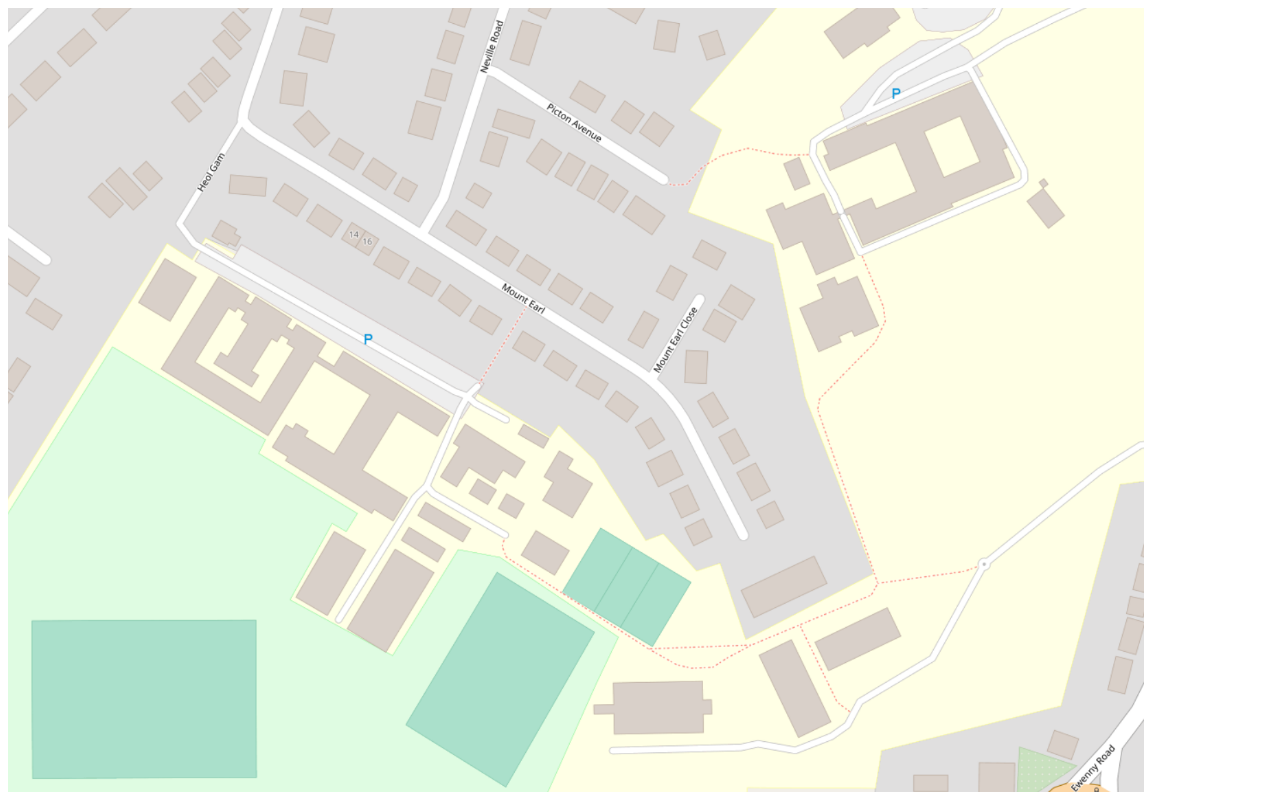
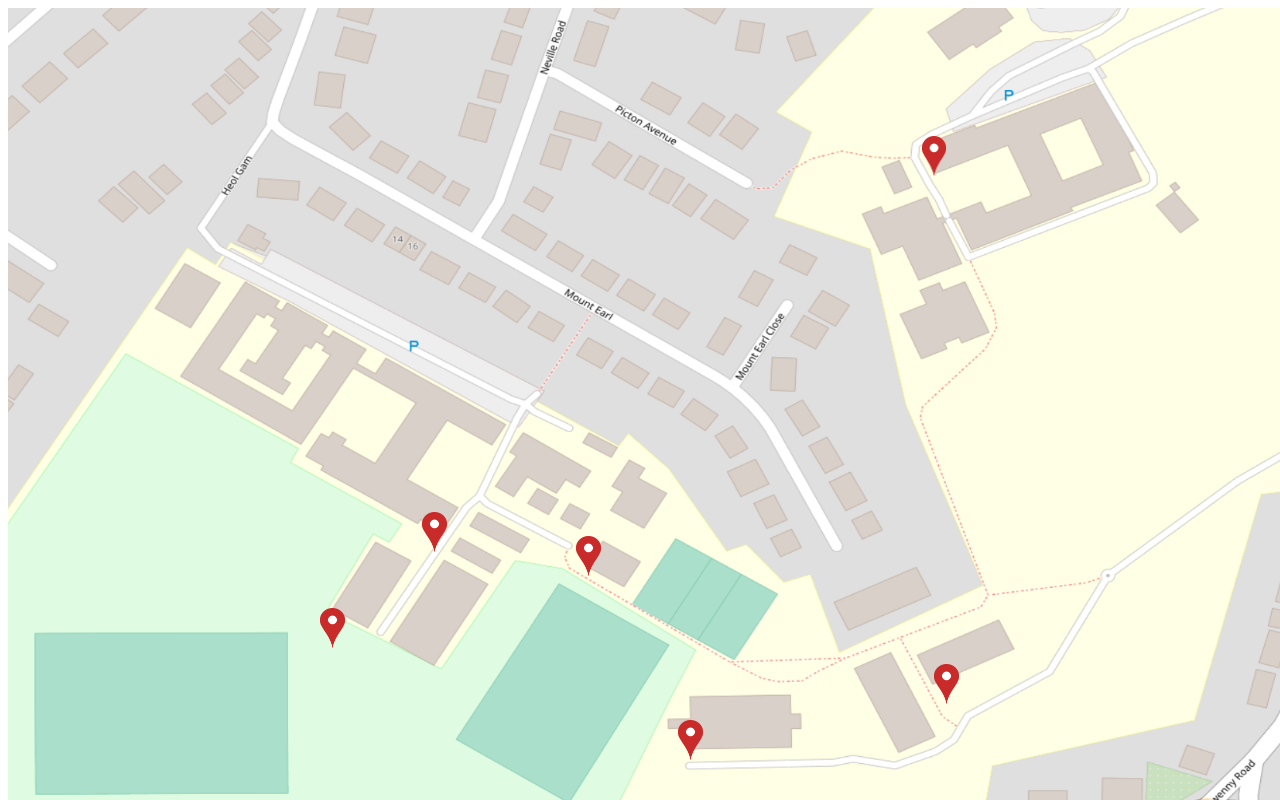
Before and after one commit to Joshua861/Brynteg-Ordinance, a plain HTML site: page index.html in a window 1280 px wide. Drawn offline with Linux system fonts and the light colour scheme.

Commit message:
added all the locations i have so far

```diff
--- a/index.html
+++ b/index.html
@@ -7,7 +7,12 @@
     <link rel="stylesheet" href="styles.css">
 </head>
 <body>
-    <img src="map.png" class="map">
-    <a href="pictures\Back%20of%20art.png"></a>
+    <img src="map.png" id="map">
+    <a href="pictures\Back%20of%20art.png"><img src="pin.png" class="pin" id="art"></a>
+    <a href="pictures\Back%20of%20maths%20block.png"><img src="pin.png" class="pin" id="maths"></a>
+    <a href="pictures\Back%20of%20science.png"><img src="pin.png" class="pin" id="science"></a>
+    <a href="pictures\Behind%20upper%20toilets.png"><img src="pin.png" class="pin" id="toilets"></a>
+    <a href="pictures\Pe%20block"><img src="pin.png" class="pin" id="pe"></a>
+    <a href="pictures\Sporty%20classroom%20block.png"><img src="pin.png" class="pin" id="sport"></a>
 </body>
 </html>
--- a/styles.css
+++ b/styles.css
@@ -1,4 +1,42 @@
-.map {
+#map {
     height: 100%;
-    width: auto;
+    width: 100%;
+    position: absolute
 }
+
+#art {
+    left: 25%;
+    top: 76%;
+}
+
+#maths {
+    top: 83%;
+    left: 73%;
+}
+
+#science {
+    top: 90%;
+    left: 53%;
+}
+
+#toilets {
+    top: 17%;
+    left: 72%;
+}
+
+#pe {
+    top: 64%;
+    left: 33%;
+}
+
+#sport {
+    top: 67%;
+    left: 45%;
+}
+
+
+.pin {
+    position: absolute;
+    height: 40px;
+    z-index: 1;
+}
```
Also changed, not shown: pin.png (added).
